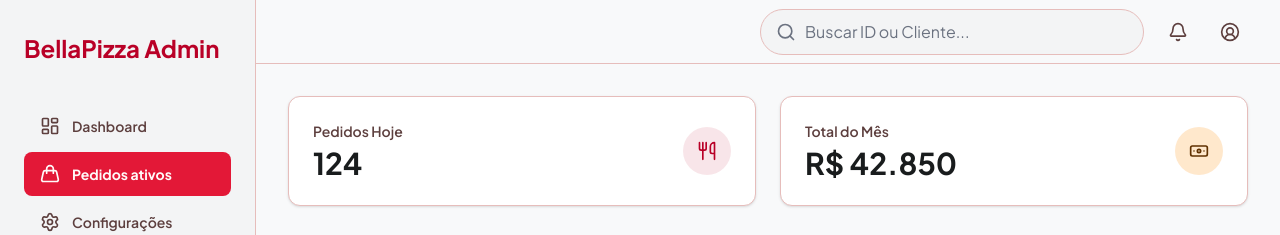
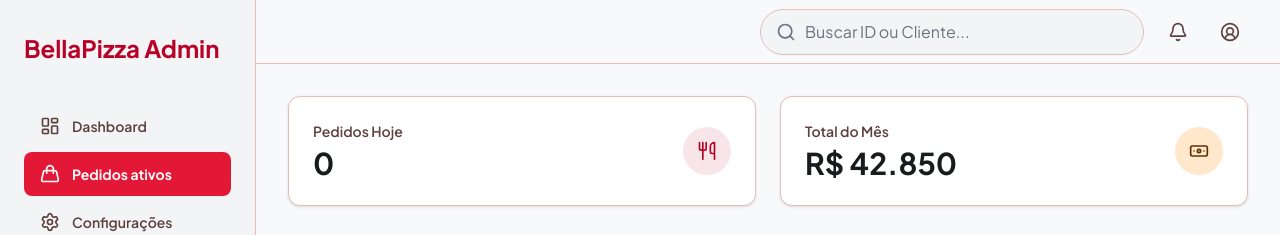
Before and after one commit to jonathan-castro-dev/bellapizza-admin, a React (Vite) app: page / in a window 1280 px wide. Shown: the top 235 px of the page. Built offline with nearby package versions, Linux system fonts and the light colour scheme; no server answers.

Commit message:
feat: fetch today's order count from the API
Add getOrdersToday, load it with useQuery on the active orders page,
and display the value in the Pedidos Hoje summary card.

Co-authored-by: Jonathan Castro <jonathan.calves74@gmail.com>

```diff
--- /dev/null
+++ b/src/api/get-orders-today.ts
@@ -0,0 +1,11 @@
+import { api } from '../services/api.ts'
+
+interface GetOrdersTodayResponse {
+  ordersToday: number
+}
+
+export async function getOrdersToday() {
+  const response = await api.get<GetOrdersTodayResponse>('/orders/today')
+
+  return response.data.ordersToday
+}
--- a/src/components/summary-cards.tsx
+++ b/src/components/summary-cards.tsx
@@ -1,12 +1,16 @@
 import { Banknote, Utensils } from 'lucide-react'
 
-export function SummaryCards() {
+interface SummaryCardsProps {
+  ordersToday: number
+}
+
+export function SummaryCards({ ordersToday }: SummaryCardsProps) {
   return (
     <div className="grid grid-cols-1 gap-6 md:grid-cols-2">
       <div className="flex items-center justify-between rounded-xl border border-bella-border bg-white p-6 shadow-sm">
         <div>
           <p className="text-sm font-semibold text-bella-subtle">Pedidos Hoje</p>
-          <p className="mt-1 text-3xl font-bold text-bella-ink">124</p>
+          <p className="mt-1 text-3xl font-bold text-bella-ink">{ordersToday}</p>
         </div>
         <div className="flex size-12 items-center justify-center rounded-full bg-bella-brand/10 text-bella-brand">
           <Utensils className="size-5 shrink-0" />
--- a/src/pages/active-orders.tsx
+++ b/src/pages/active-orders.tsx
@@ -2,6 +2,7 @@ import { useQuery } from '@tanstack/react-query'
 import { useSearchParams } from 'react-router'
 
 import { getOrders } from '../api/get-orders.ts'
+import { getOrdersToday } from '../api/get-orders-today.ts'
 import { Header } from '../components/header.tsx'
 import { OrdersTable } from '../components/orders-table.tsx'
 import { Sidebar } from '../components/sidebar.tsx'
@@ -24,6 +25,11 @@ export function ActiveOrders() {
     queryFn: () => getOrders({ clientName: debouncedClientName, status }),
   })
 
+  const { data: ordersToday } = useQuery({
+    queryKey: ['orders-today'],
+    queryFn: getOrdersToday,
+  })
+
   return (
     <div className="flex min-h-full bg-bella-canvas">
       <Sidebar />
@@ -32,7 +38,7 @@ export function ActiveOrders() {
         <Header />
 
         <main className="mx-auto w-full max-w-7xl flex-1 px-8 py-8">
-          <SummaryCards />
+          <SummaryCards ordersToday={ordersToday ?? 0} />
 
           <div className="mt-8">
             <OrdersTable
```
